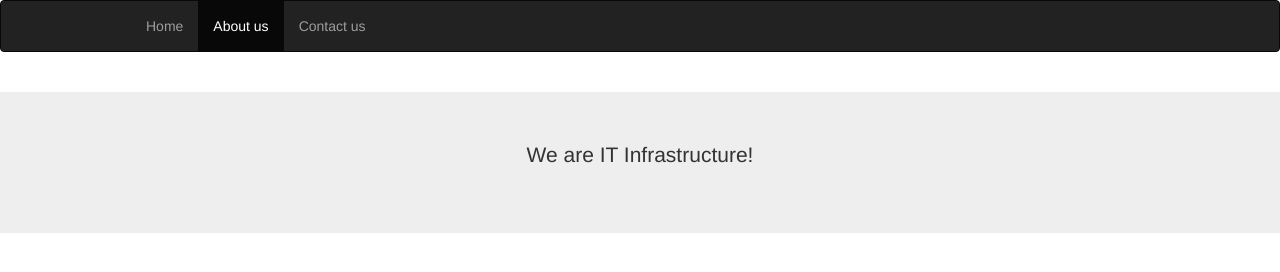
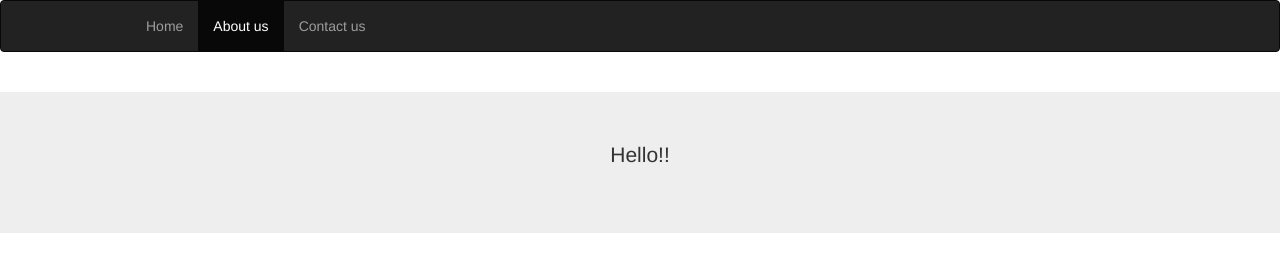
Before and after one commit to bellevuerails/Web1, a website: page views/about.html in a window 1280 px wide. Drawn offline with nearby package versions, Linux system fonts and the light colour scheme.

Commit message:
mod about page

```diff
--- a/views/about.html
+++ b/views/about.html
@@ -17,7 +17,7 @@
   <br/>
   <div class="jumbotron">
   <p align=center>
-     We are IT Infrastructure!
+     Hello!!
   </p>
 </div>
   </div>
```
